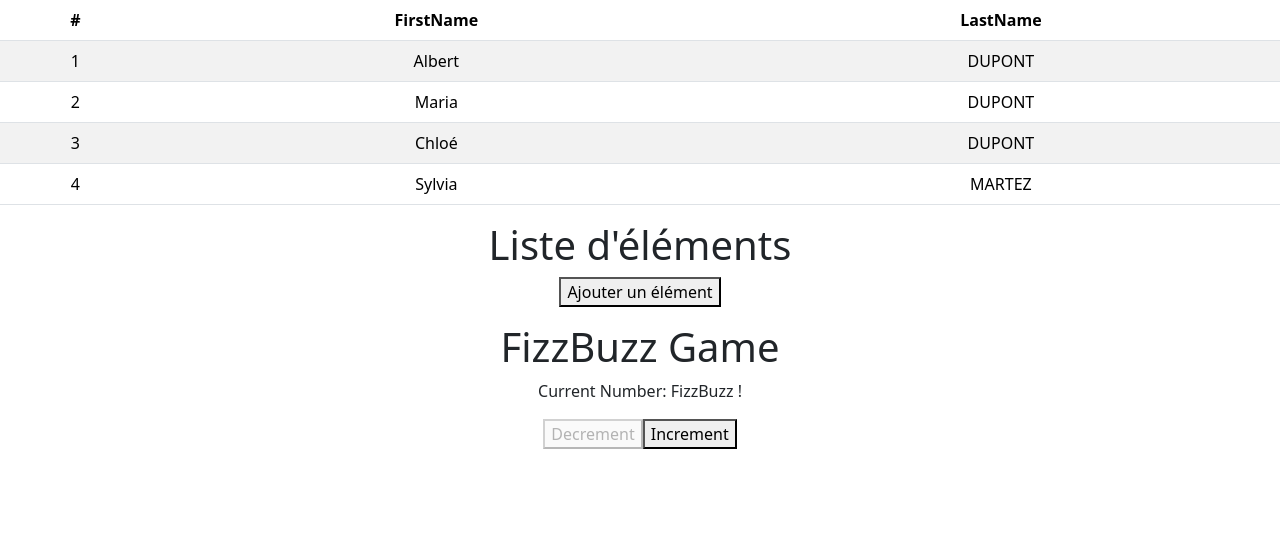
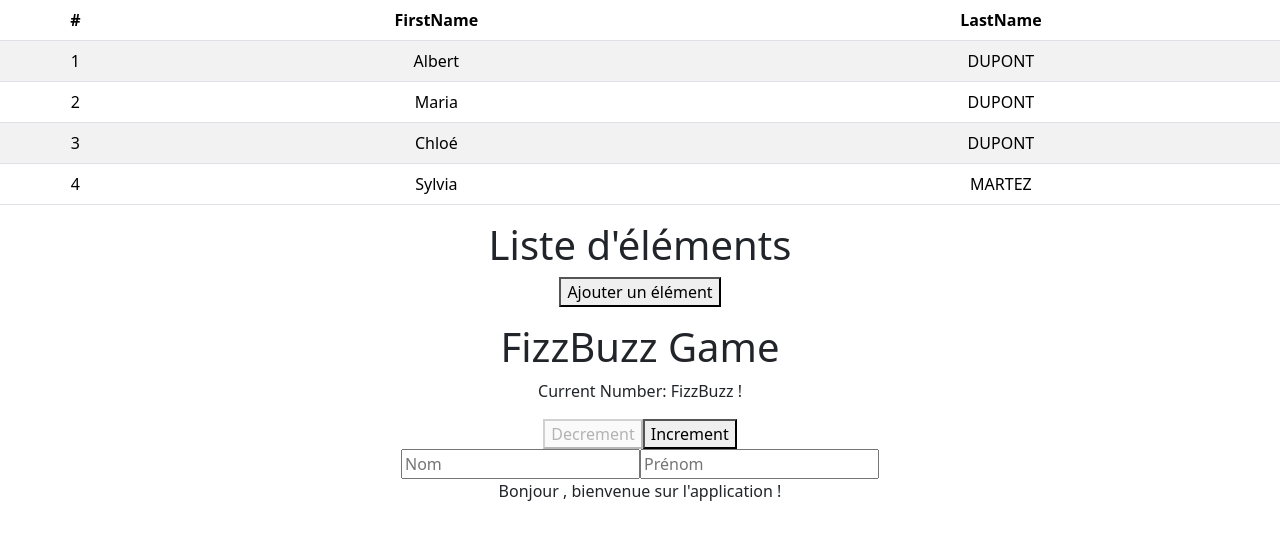
Before and after one commit to Nashka92/react-cda4, a React (Create React App) app: page / in a window 1280 px wide. Shown: the top 540 px of the page. Built offline with nearby package versions, Linux system fonts and the light colour scheme.

Commit message:
feat(tp_4): exo 4 inputs state

```diff
--- a/src/App.js
+++ b/src/App.js
@@ -4,6 +4,7 @@ import "bootstrap/dist/css/bootstrap.min.css";
 import TabPersons from "./components/TabPersons";
 import Listing from "./components/Listing";
 import FizzBuzz from "./components/FizzBuzz";
+import Inputs from "./components/Inputs";
 
 function App() {
   return (
@@ -11,6 +12,7 @@ function App() {
       <TabPersons />
       <Listing />
       <FizzBuzz />
+      <Inputs/>
     </div>
   );
 }
--- /dev/null
+++ b/src/components/Inputs.js
@@ -0,0 +1,32 @@
+import React, { useState } from "react";
+
+function Inputs() {
+  const [prenom, setPrenom] = useState("");
+  const [nom, setNom] = useState("");
+
+  return (
+    <div>
+      <input
+        type="text"
+        placeholder="Nom"
+        value={nom}
+        onChange={(e) => setNom(e.target.value)}
+      />
+      <input
+        type="text"
+        placeholder="Prénom"
+        value={prenom}
+        onChange={(e) => setPrenom(e.target.value)}
+      />
+      <p>
+        Bonjour{" "}
+        <strong>
+          {prenom} {nom.toUpperCase()}
+        </strong>
+        , bienvenue sur l'application !
+      </p>
+    </div>
+  );
+}
+
+export default Inputs;
```
